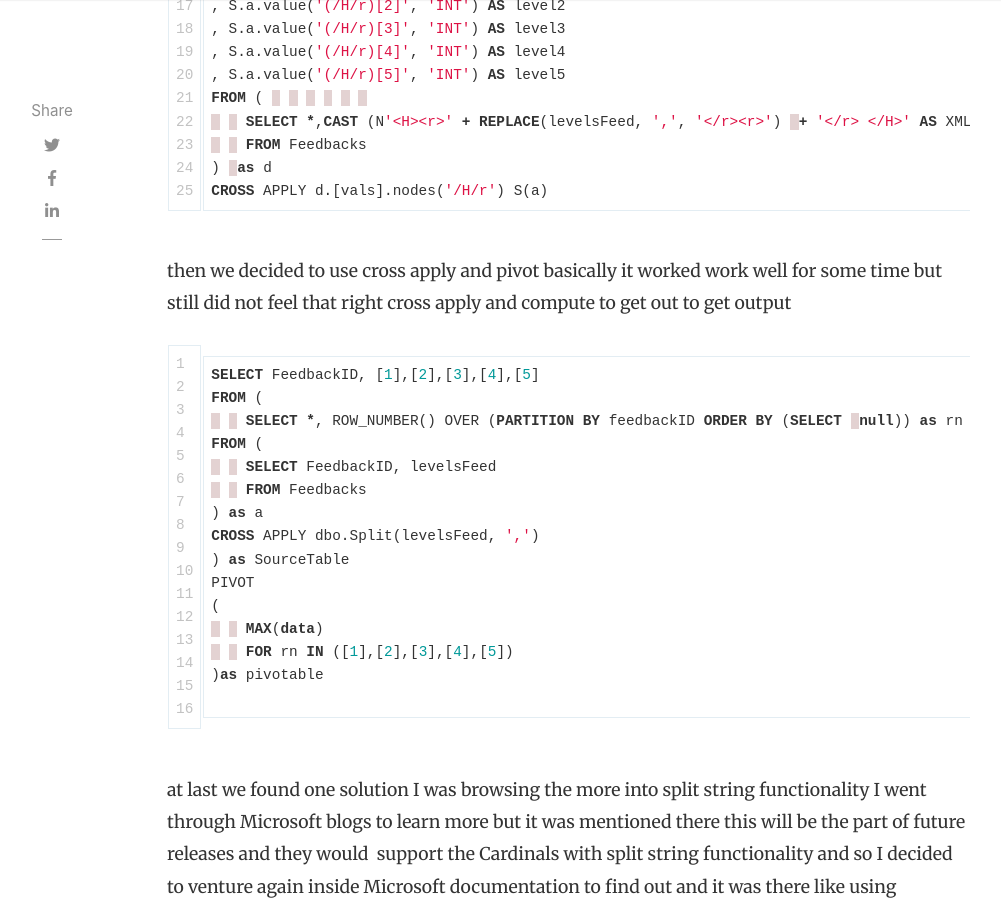
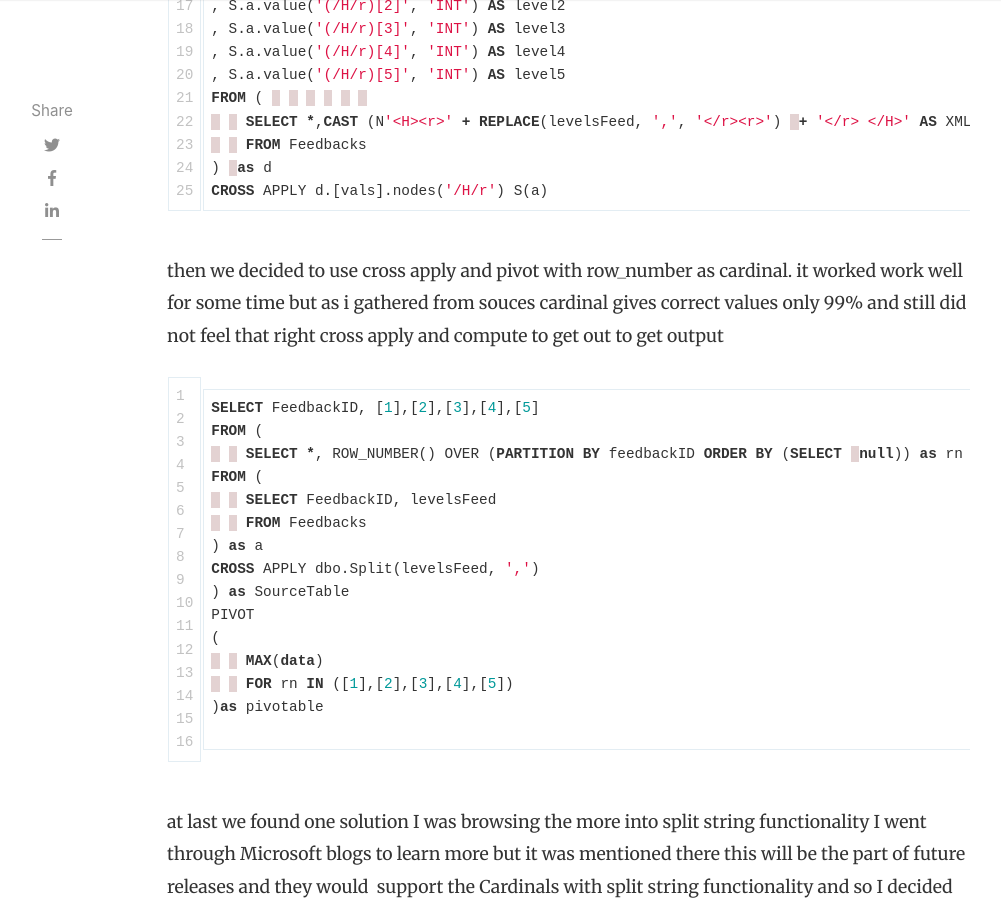
Before and after one commit to ashish-choudhari/weblog, a Jekyll site: the page built from _posts/2022-03-16-comma-separated-values-columns.md, in a window 1280 px wide and 900 px high, scrolled down 1909 px. Shown: the whole window, without its empty margins (118-1119 px from the left). Built offline with Jekyll 4.4.1, drawn with Linux system fonts in a browser that asks for light colours; nearby versions of some CDN libraries; comment, search, counter and statistics services are not loaded.

Commit message:
made changes

```diff
--- a/_posts/2022-03-16-comma-separated-values-columns.md
+++ b/_posts/2022-03-16-comma-separated-values-columns.md
@@ -52,7 +52,7 @@
 CROSS APPLY d.[vals].nodes('/H/r') S(a)
 ~~~
 
-then we decided to use cross apply and pivot basically it worked work well for some time but still did not feel that right cross apply and compute to get out to get output
+then we decided to use cross apply and pivot with row_number as cardinal. it worked work well for some time but as i gathered from souces cardinal gives correct values only 99% and still did not feel that right cross apply and compute to get out to get output
 
 ~~~sql
 
```
